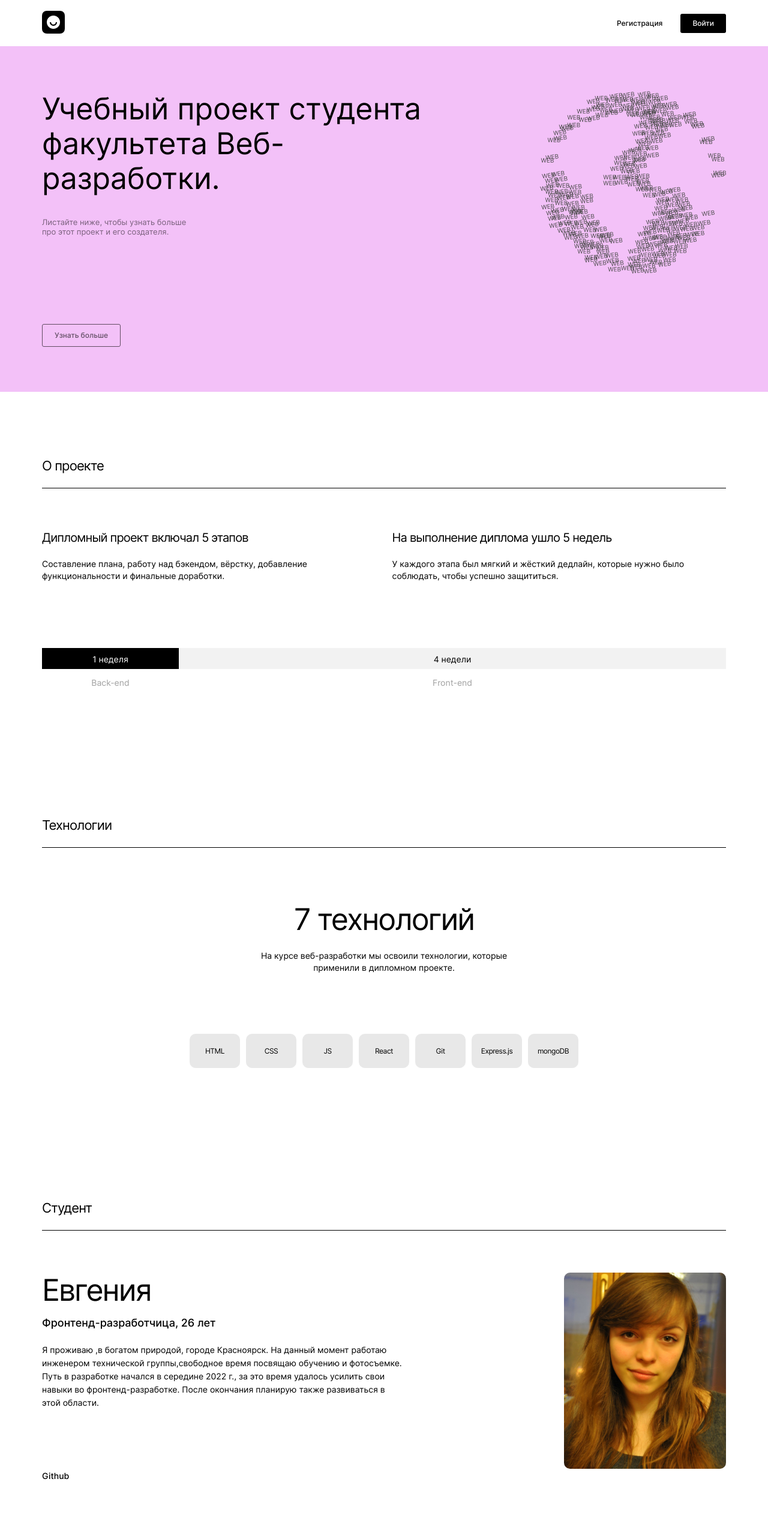
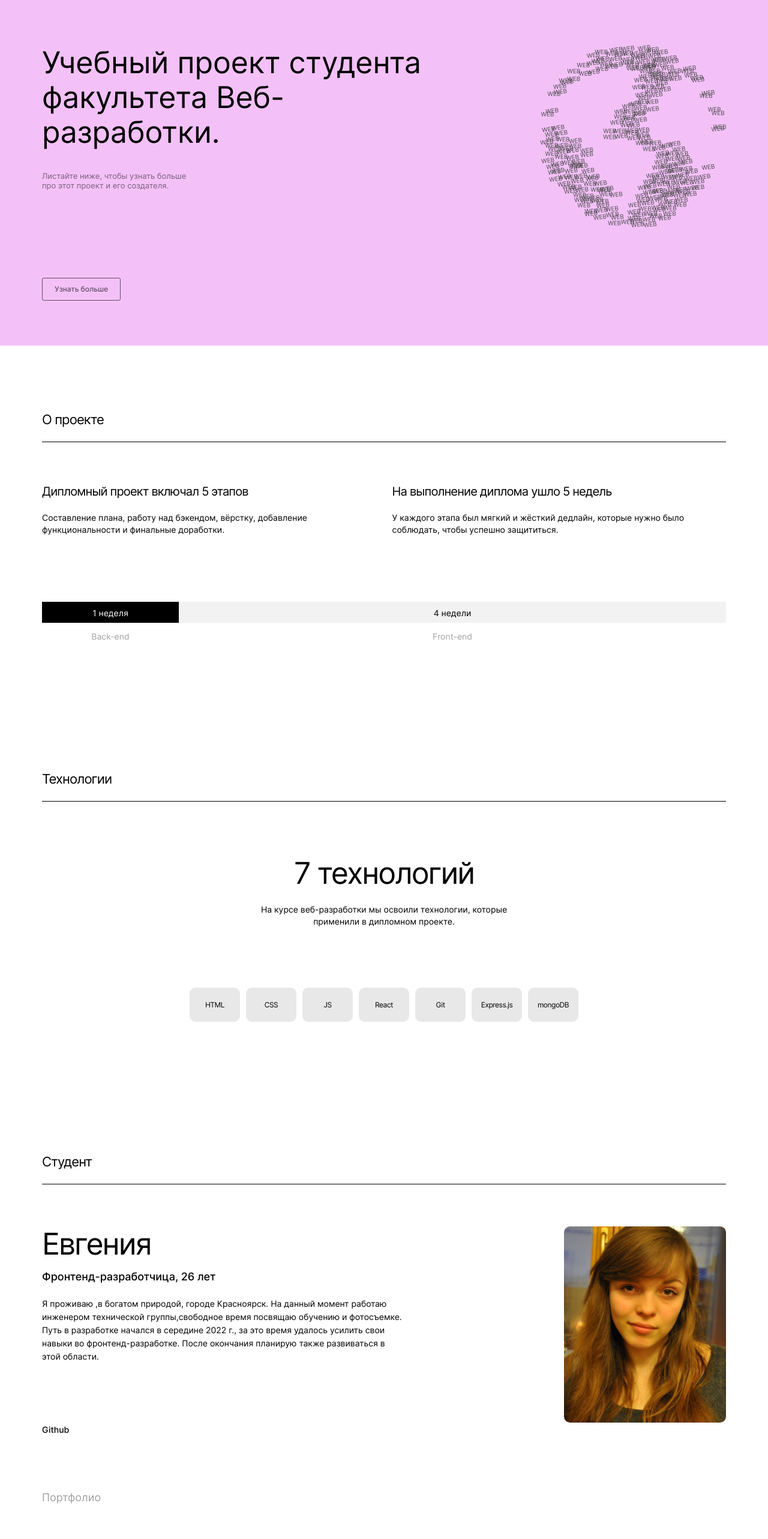
Before and after one commit to mintolime/movies-explorer-frontend, a React (Create React App) app in the folder movie-app/: page / in a window 1280 px wide. Shown: the top 2565 px of the page at 60% size. Built offline with nearby package versions, Linux system fonts and the light colour scheme.

Commit message:
dev: redacted layout a profile comp

```diff
--- a/movie-app/src/components/AboutMe/AboutMe.jsx
+++ b/movie-app/src/components/AboutMe/AboutMe.jsx
@@ -3,7 +3,7 @@ import '../AboutMe/AboutMe.css';
 
 function AboutMe() {
   return (
-    <section className='about-me content__box-white'>
+    <section className='about-me content__box-main'>
       <div className="content__inner">
         <p className="content__about">Студент</p>
       </div>
--- a/movie-app/src/components/AboutProject/AboutProject.jsx
+++ b/movie-app/src/components/AboutProject/AboutProject.jsx
@@ -2,7 +2,7 @@ import '../AboutProject/AboutProject.css';
 
 function AboutProgect() {
   return (
-    <article aria-label="компонент с описанием дипломного проекта" className="about-progect content__box-white">
+    <article aria-label="компонент с описанием дипломного проекта" className="about-progect content__box-main">
       <div className="content__inner">
         <p className='content__about'>О проекте</p>
       </div>
--- a/movie-app/src/components/App/App.jsx
+++ b/movie-app/src/components/App/App.jsx
@@ -15,7 +15,7 @@ import PageNotFound from '../PageNotFound/PageNotFound';
 function App() {
   return (
     <>
-      <Header />
+      {/* <Header /> */}
       <Routes>
         <Route path="/" element={<Main />} />
         <Route path="/movies" element={<Movies />} />
@@ -25,7 +25,7 @@ function App() {
         <Route path="/signin" element={<Login />} />
         <Route path="*" element={<PageNotFound />} />
       </Routes>
-      <Footer/>
+      {/* <Footer/> */}
     </>
   );
 }
--- a/movie-app/src/components/Header/Header.css
+++ b/movie-app/src/components/Header/Header.css
@@ -8,7 +8,8 @@
   grid-template-columns: 40px 1fr 1fr;
   padding: 18px 14px;
   box-sizing: border-box;
-  background-color: #F3C1F8;
+  /* background-color: #F3C1F8; */
+  background-color: #fff;
 }
 
 @media screen and (min-width: 720px) {
@@ -25,8 +26,8 @@
   }
 }
 
-.header_white {
-  background: #fff;
+.header_pink {
+  background-color: #F3C1F8;
 }
 
 .header__nav-box {
--- a/movie-app/src/components/Header/Header.jsx
+++ b/movie-app/src/components/Header/Header.jsx
@@ -1,19 +1,20 @@
 import React from 'react';
 import { Link } from 'react-router-dom';
+import { useLocation } from 'react-router-dom';
 
+import '../Header/Header.css';
 import Navigation from '../Navigation/Navigation';
 import { useResize } from '../../hooks/useResize';
 import logo from '../../images/logo-header.png';
-import '../Header/Header.css';
 import icon from '../../images/icon-profile.png';
 
 function Header() {
   const size = useResize();
-
-  const [isLoggedIn, setIsLoggedIn] = React.useState(false);
+ const location = useLocation();
+  const [isLoggedIn, setIsLoggedIn] = React.useState(true);
 
   return (
-    <header className="header header_white header_movie">
+    <header className={`header  ${location.pathname === '/'  ? 'header_pink' : ''}`}>
       <Link className="header__link" to="/">
         <img className="header__logo" src={logo} alt="логотип шапки сайта" />
       </Link>
@@ -44,7 +45,6 @@ function Header() {
           </Link>
         </div>
       )}
-
     </header>
   );
 }
--- a/movie-app/src/components/Main/Main.css
+++ b/movie-app/src/components/Main/Main.css
@@ -1,23 +1,22 @@
 .content {
   display: grid;
-  background-color: #F3C1F8;
+  background-color: #fff;
   box-sizing: border-box;
 }
 
-.content__box-white {
-  background-color: #fff;
+.content__box-main {
   padding: 70px 15px;
   box-sizing: border-box;
 }
 
 @media screen and (min-width: 720px) {
-  .content__box-white {
+  .content__box-main {
     padding: 90px 50px;
   }
 }
 
 @media screen and (min-width: 1024px) {
-  .content__box-white {
+  .content__box-main {
     padding: 110px 70px;
   }
 }
@@ -28,6 +27,7 @@
   border-bottom: 1px #000 solid;
   margin-bottom: 60px;
 }
+
 @media screen and (min-width: 720px) {
   .content__inner {
     margin-bottom: 70px;
--- a/movie-app/src/components/Portfolio/Portfolio.jsx
+++ b/movie-app/src/components/Portfolio/Portfolio.jsx
@@ -3,7 +3,7 @@ import '../Portfolio/Portfolio.css'
 
 function Portfolio() {
   return (
-    <section className="portfolio content__box-white">
+    <section className="portfolio content__box-main">
       <h3 className="portfolio__title">Портфолио</h3>
       <ul className="portfolio__list">
         <li className="portfolio__item">
--- a/movie-app/src/components/Profile/Profile.css
+++ b/movie-app/src/components/Profile/Profile.css
@@ -10,10 +10,17 @@
 }
 
 .profile__form {
+  max-width: 360px;
   display: flex;
   flex-direction: column;
   justify-content: start;
   gap: 0 10px;
+}
+
+@media screen and (min-width: 720px) {
+  .profile__form {
+    max-width: 410px;
+  }
 }
 
 /* .profile__container:first-of-type {
@@ -32,12 +39,15 @@
   font-weight: 500;
   font-size: 11px;
   line-height: 13px;
+  text-align: left;
 }
 
 .profile__heading {
   font-weight: 500;
   font-size: 24px;
   line-height: 29px;
+  padding: 70px 0 80px;
+  margin: 0;
 }
 
 .profile__input {
@@ -52,3 +62,10 @@
   color: #FF4062;
   padding-top: 16px;
 }
+
+.profile__button-box {
+  display: flex;
+  flex-direction: column;
+  padding-top: 30%;
+  box-sizing: border-box;
+}
--- a/movie-app/src/components/Promo/Promo.css
+++ b/movie-app/src/components/Promo/Promo.css
@@ -5,6 +5,7 @@
   align-items: center;
   padding: 70px 10px 30px;
   box-sizing: border-box;
+  background-color: #F3C1F8;
 }
 
 @media screen and (min-width: 720px) {
--- a/movie-app/src/components/Techs/Techs.jsx
+++ b/movie-app/src/components/Techs/Techs.jsx
@@ -2,7 +2,7 @@ import '../Techs/Techs.css'
 
 function Techs() {
   return (
-    <section className='techs  content__box-white'>
+    <section className='techs  content__box-main'>
       <div className="content__inner">
         <p className='content__about'>Технологии</p>
       </div>
```
